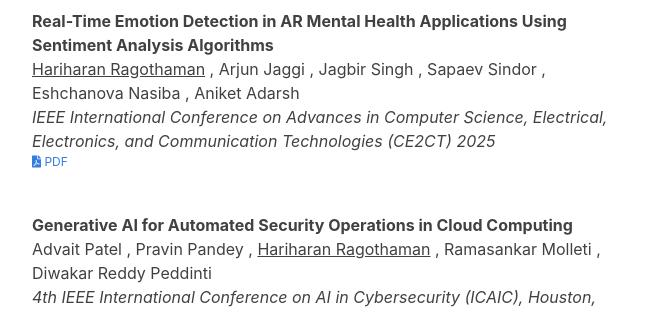
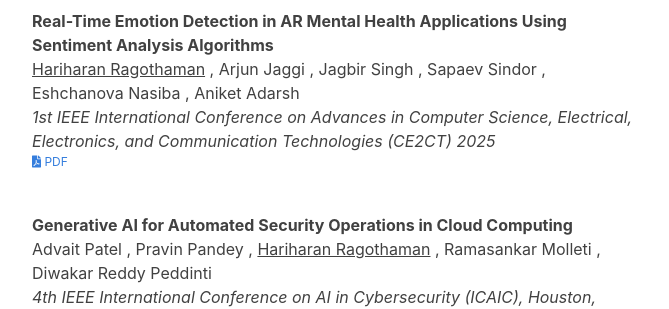
Before and after one commit to hariharanragothaman/hariharanragothaman.github.io, a Jekyll site: the page built from index.md, in a window 1280 px wide and 900 px high, scrolled down 4753 px. Shown: the part 153-462 px from the top of the window, without its empty margins (305-974 px from the left). Built offline with Jekyll 4.4.1, drawn with Linux system fonts in a browser that asks for light colours; nearby versions of some CDN libraries; some web fonts are replaced.

Commit message:
Polishes and Updates

```diff
--- a/_data/publications.yaml
+++ b/_data/publications.yaml
@@ -74,7 +74,7 @@
     - Eshchanova Nasiba
     - Aniket Adarsh
   title: Real-Time Emotion Detection in AR Mental Health Applications Using Sentiment Analysis Algorithms
-  venue: IEEE International Conference on Advances in Computer Science, Electrical, Electronics, and Communication Technologies (CE2CT)
+  venue: 1st IEEE International Conference on Advances in Computer Science, Electrical, Electronics, and Communication Technologies (CE2CT)
   year: 2025
   type: conference
   pdf: https://ieeexplore.ieee.org/document/10939650
```
